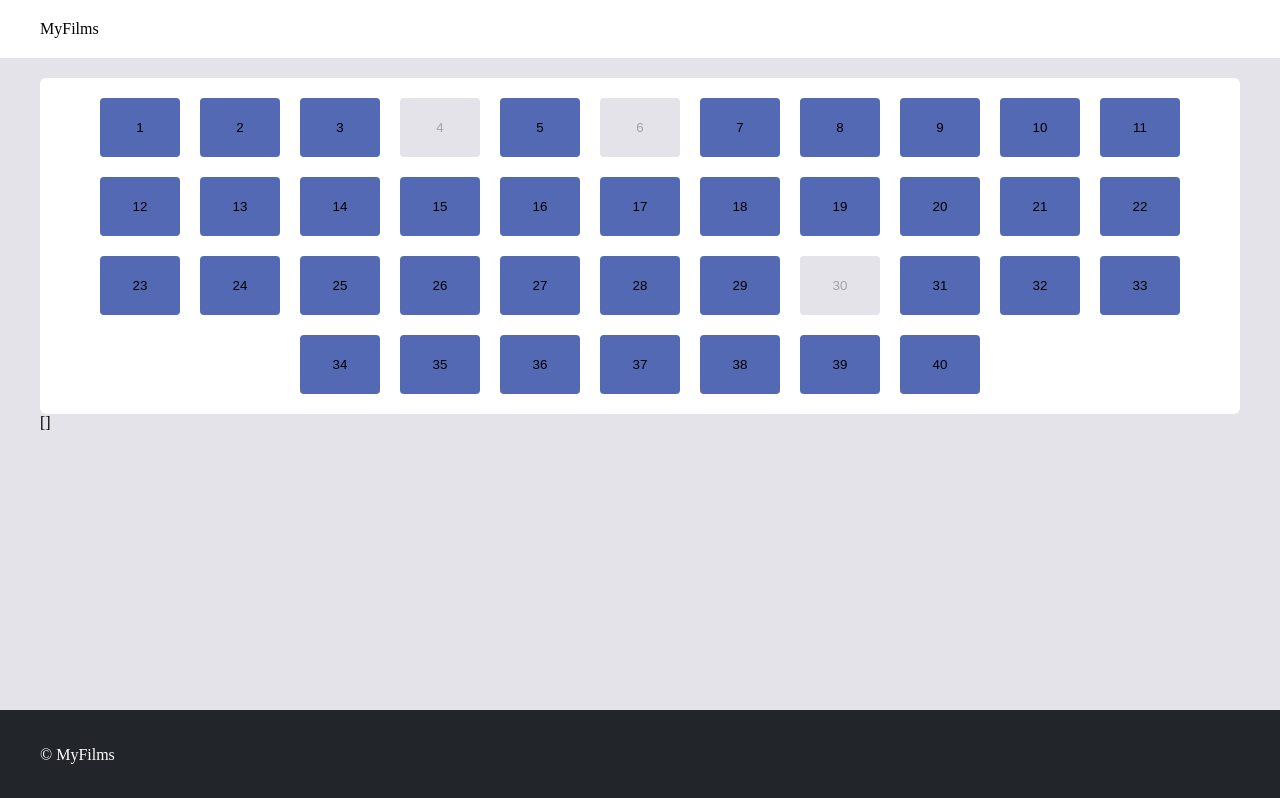
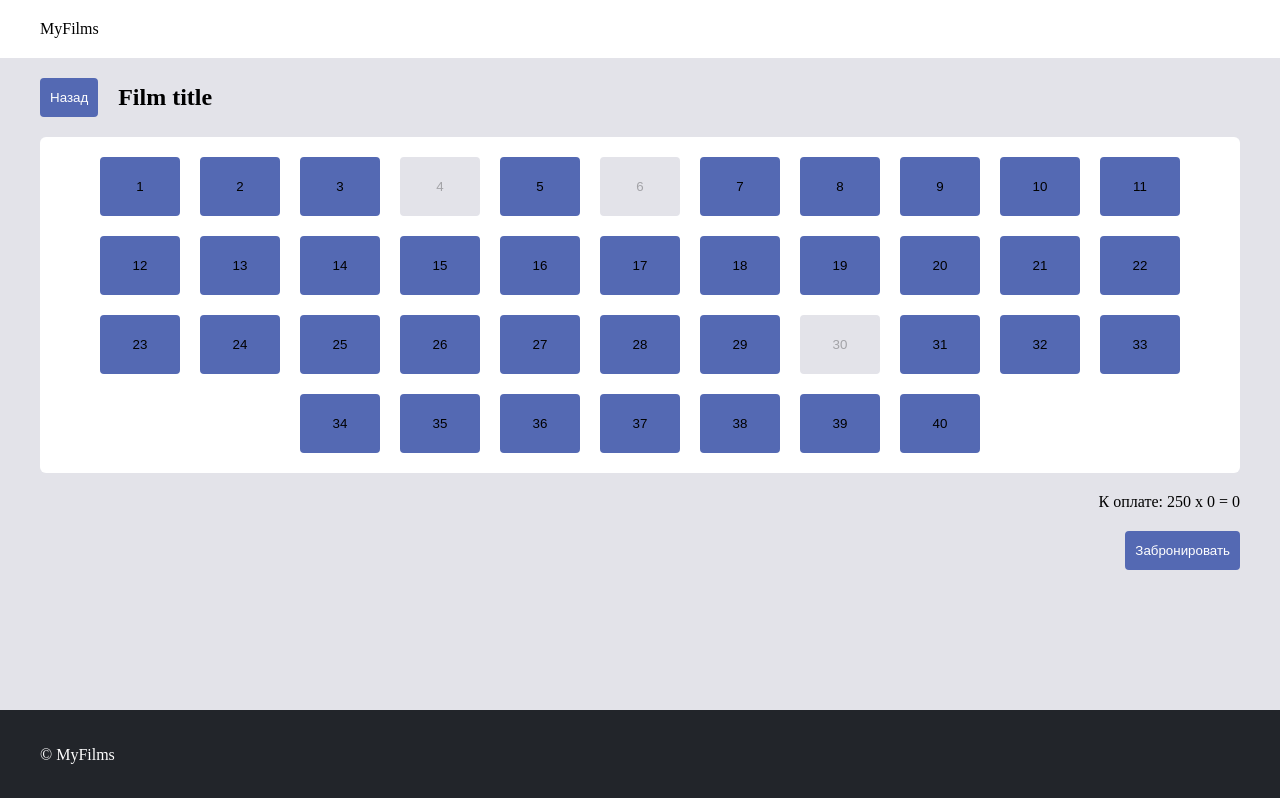
Before and after one commit to Sadnessa/cinema-site, a Vue app: page /cinema-site/seat-booking in a window 1280 px wide. Built offline with nearby package versions, Linux system fonts and the light colour scheme.

Commit message:
Changed template of SeatBooking page. Added logic and style.

```diff
--- a/src/components/pages/SeatBooking.vue
+++ b/src/components/pages/SeatBooking.vue
@@ -1,15 +1,67 @@
 <template>
   <section class="seat-booking">
     <div class="container">
-      <SeatSelect :seatsCount="40" :bookedSeats="[30, 4, 6]" v-model:selectedSeats="selectedSeats"/>
-      {{ selectedSeats }}
+      <div class="header">
+        <RouterLink to="/">
+          <MyButton>Назад</MyButton>
+        </RouterLink>
+        <h1>Film title</h1>
+      </div>
+      <SeatSelect
+        :seatsCount="40"
+        :bookedSeats="bookedSeats"
+        v-model:selectedSeats="selectedSeats"
+      />
+      <div class="column">
+        <p>
+          К оплате:
+          {{ `250 x ${selectedSeats.length} = ${250 * selectedSeats.length}` }}
+        </p>
+        <MyButton class="button" @click="onBookClick">Забронировать</MyButton>
+      </div>
     </div>
   </section>
 </template>
 
 <script setup lang="ts">
-  import SeatSelect from '../base/SeatSelect.vue';
-  import { ref } from 'vue';
+import SeatSelect from "../base/SeatSelect.vue";
+import MyButton from "../base/MyButton.vue";
+import { ref } from "vue";
+import { useCards } from "../../store/store";
 
-  const selectedSeats = ref<number[]>([])
+const selectedSeats = ref<number[]>([]);
+const bookedSeats = ref<number[]>([30, 4, 6]);
+
+const onBookClick = () => {
+  bookedSeats.value = bookedSeats.value.concat(selectedSeats.value);
+  selectedSeats.value = [];
+};
 </script>
+
+<style lang="scss" scoped>
+.header {
+  display: flex;
+  align-items: center;
+  margin-bottom: 20px;
+  gap: 20px;
+
+  h1 {
+    margin: 0;
+  }
+}
+
+.column {
+  display: flex;
+  flex-direction: column;
+  align-items: flex-end;
+
+  p {
+    margin: 0;
+    margin-top: 20px;
+  }
+
+  .button {
+    margin-top: 20px;
+  }
+}
+</style>
```
